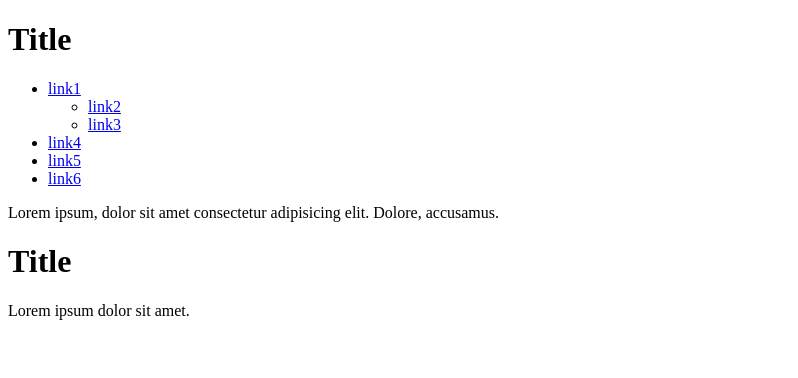
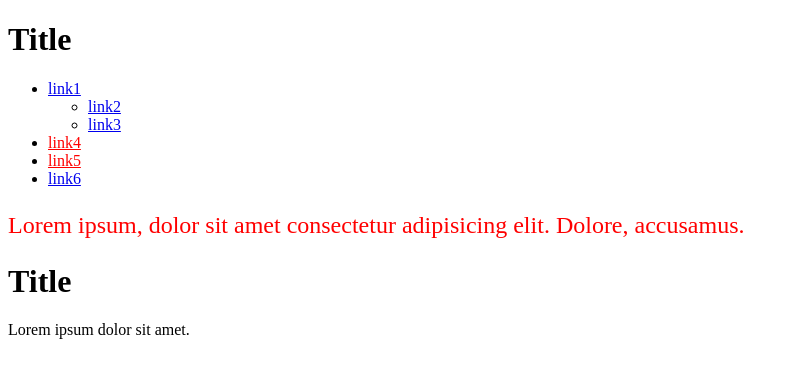
Before and after one commit to RomanSleaping/HW7.1, a plain HTML site: page index.html in a window 1280 px wide. Shown: the whole page, without its empty margins (0-798 px from the left). Drawn offline with Linux system fonts and the light colour scheme.

Commit message:
Update index.html

```diff
--- a/index.html
+++ b/index.html
@@ -5,7 +5,7 @@
     <meta http-equiv="X-UA-Compatible" content="IE=edge" />
     <meta name="viewport" content="width=device-width, initial-scale=1.0" />
     <title>HW7</title>
-    <link rel="stylesheet" href="./a.css" />
+    <link rel="stylesheet" href="./style.css" />
   </head>
   <body>
     <div class="holder">
```
